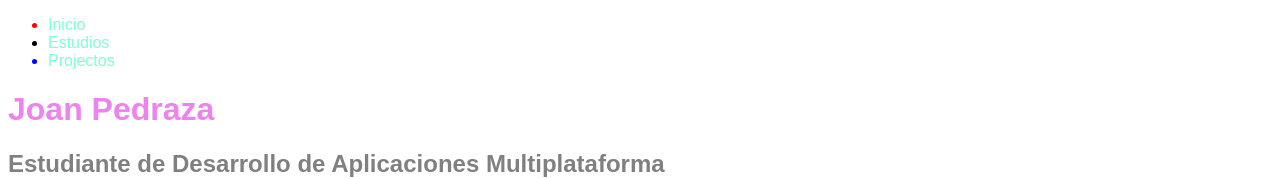
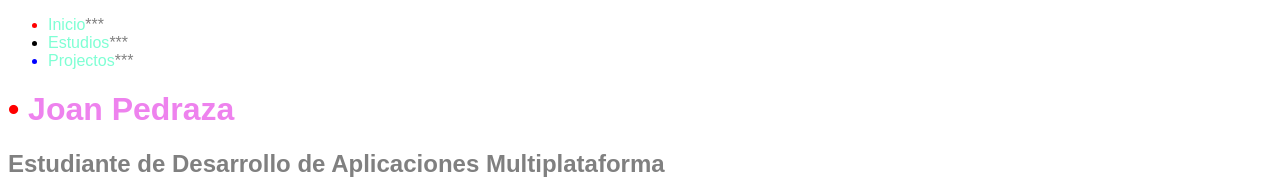
Before and after one commit to joanagreda/DAM1M04-Exercici-CSS, a plain HTML site: page index.html in a window 1280 px wide. Shown: the top 179 px of the page. Drawn offline with Linux system fonts and the light colour scheme.

Commit message:
Colocando Pseudoelementos ::before i ::after

```diff
--- a/global.css
+++ b/global.css
@@ -43,3 +43,13 @@ li:last-child {
     margin-bottom: 10px;
     color: green;
 }
+
+h1::before {
+    content: "• ";
+    color: red;
+}
+
+a::after {
+    content: "***";
+    color: gray;
+}
```
